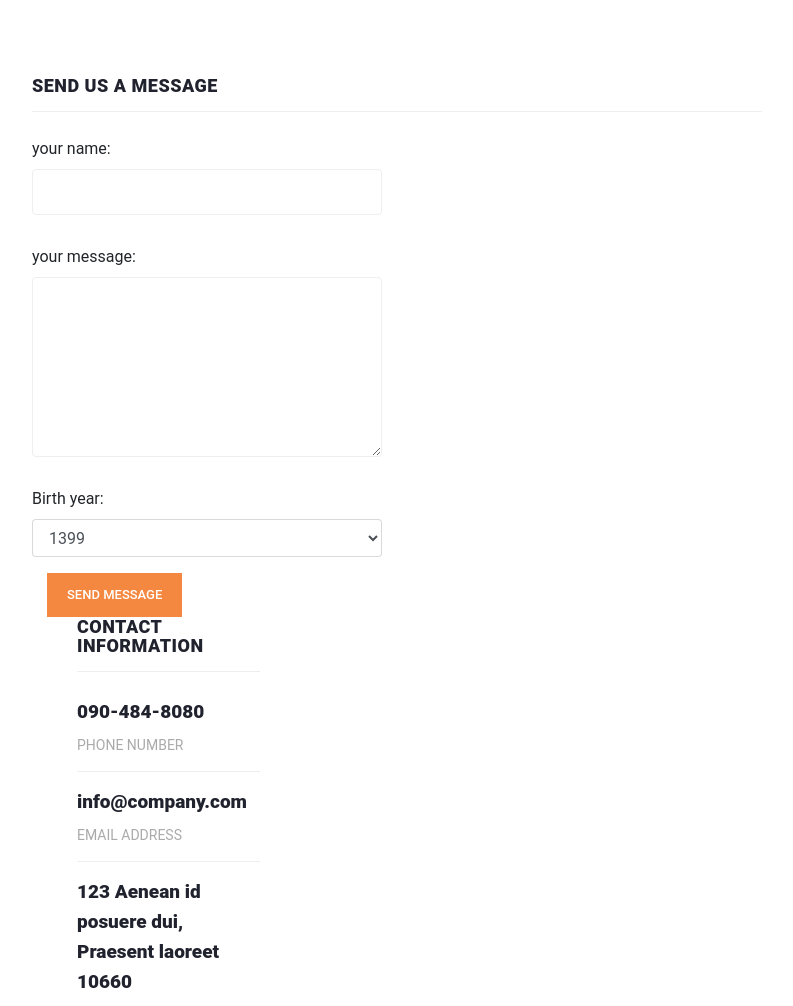
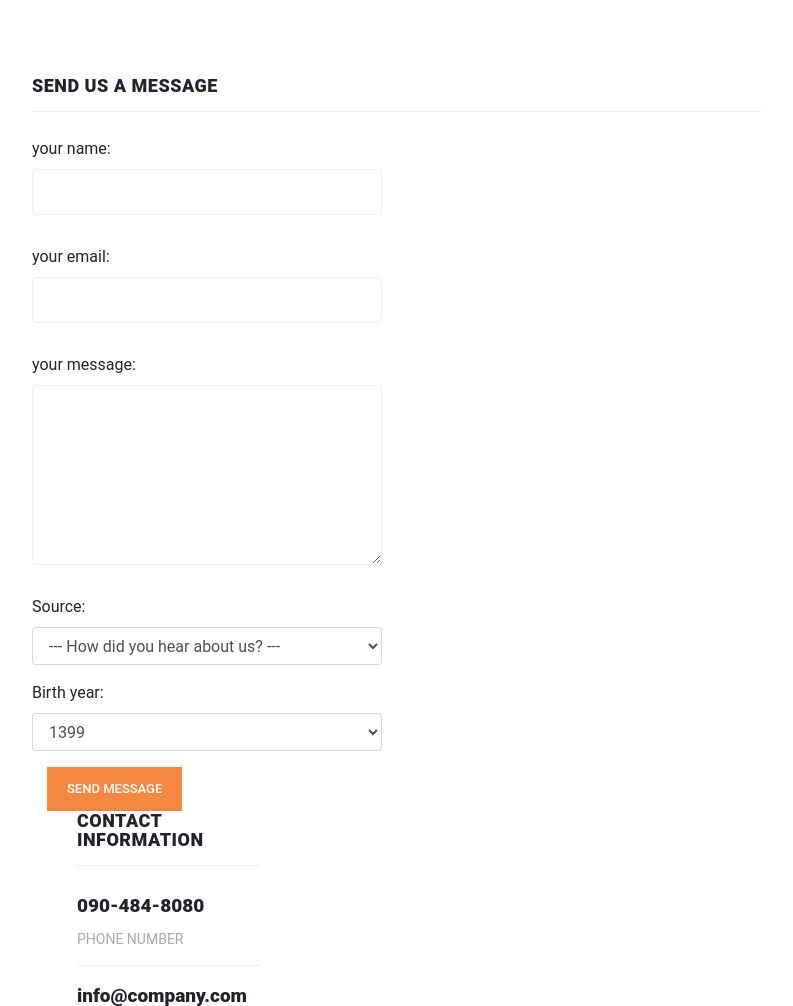
Before and after one commit to codekhoneh/myblog, a Django app: page /article/contactus in a window 1280 px wide. Shown: the part 428-1434 px from the top of the page, without its empty margins (53-846 px from the left). Run offline with Django 5.2, Linux system fonts and the light colour scheme; data comes from the database, SQL or seed files in the repository; some libraries are stand-ins or nearby versions.

Commit message:
end contact mhd2115

```diff
--- a/blog_app/admin.py
+++ b/blog_app/admin.py
@@ -1,8 +1,8 @@
 from django.contrib import admin
-from .models import artikle,category,Comment,Message
+from .models import artikle,category,Comment,ContactMessage
 admin.site.register(artikle)
 admin.site.register(category)
 admin.site.register(Comment)
-admin.site.register(Message)
+admin.site.register(ContactMessage)
 
 # Register your models here.
--- a/blog_app/forms.py
+++ b/blog_app/forms.py
@@ -1,6 +1,5 @@
 from django import forms
 from django.core.exceptions import ValidationError
-
 
 class ContactUsForm(forms.Form):
     text = forms.CharField(
@@ -15,12 +14,32 @@ class ContactUsForm(forms.Form):
         widget=forms.TextInput(attrs={'class': 'form-control'})
     )
 
+    email= forms.EmailField(
+        label='your email',
+        max_length=100,
+        required=False,
+        widget=forms.EmailInput(attrs={'class': 'form-control'})
+    )
+
     birth_year_choices = [
         ('1399', '1399'), ('1400', '1400'), ('1401', '1401'),
         ('1402', '1402'), ('1403', '1403'), ('1404', '1404')
     ]
     birth_year = forms.ChoiceField(
         choices=birth_year_choices,
+        widget=forms.Select(attrs={'class': 'form-control'})
+    )
+
+    SOURCE_CHOICES = [
+        ('', '--- How did you hear about us? ---'),
+        ('google', 'Google / Search'),
+        ('social', 'Social Media'),
+        ('friend', 'Friend / Family'),
+        ('ad', 'Advertisement'),
+        ('other', 'Other'),
+    ]
+    source = forms.ChoiceField(
+        choices=SOURCE_CHOICES,
         widget=forms.Select(attrs={'class': 'form-control'})
     )
 
--- a/blog_app/templates/blog_app/contact_us.html
+++ b/blog_app/templates/blog_app/contact_us.html
@@ -62,10 +62,26 @@
                           </div>
 
                           <div class="form-group">
+                            {{ myform.email.label_tag }}
+                            {{ myform.email }}
+                            {% if myform.email.errors %}
+                              <div class="alrt alert-danger">{{ myform.email.errors }}</div>
+                            {% endif %}
+                          </div>
+
+                          <div class="form-group">
                             {{ myform.text.label_tag }}
                             {{ myform.text }}
                             {% if myform.text.errors %}
                               <div class="alrt alert-danger">{{ myform.text.errors }}</div>
+                            {% endif %}
+                          </div>
+
+                          <div class="form-group">
+                            {{ myform.source.label_tag }}
+                            {{ myform.source }}
+                            {% if myform.source.errors %}
+                              <div class="alrt alert-danger">{{ myform.source.errors }}</div>
                             {% endif %}
                           </div>
 
--- a/blog_app/views.py
+++ b/blog_app/views.py
@@ -141,7 +141,8 @@ def contactus(request):
                 name=form.cleaned_data.get('name'),
                 email=form.cleaned_data.get('email') if 'email' in form.cleaned_data else None,
                 text=form.cleaned_data.get('text'),
-                birth_year=form.cleaned_data.get('birth_year')
+                birth_year=form.cleaned_data.get('birth_year'),
+                source=form.cleaned_data.get('source') if 'source' in form.cleaned_data else None,
             )
             success = True
             # reset to empty form after successful submit
--- a/contactus_app/models.py
+++ b/contactus_app/models.py
@@ -16,6 +16,8 @@ class ContactMessage(models.Model):
     email = models.EmailField(blank=True, null=True)
     text = models.TextField()
     birth_year = models.CharField(max_length=10, blank=True, null=True)
+
+    source = models.CharField(max_length=20, blank=True, null=True)
     created_at = models.DateTimeField(auto_now_add=True)
 
     def __str__(self):
```
Also changed, not shown: blog_app/models.py (+6 -4 lines), blog_app/migrations/0008_contactmessage_delete_message.py (added), blog_app/migrations/0009_rename_title_contactmessage_name_and_more.py (added), contactus_app/migrations/0003_contactmessage_source.py (added), db.sqlite3.
